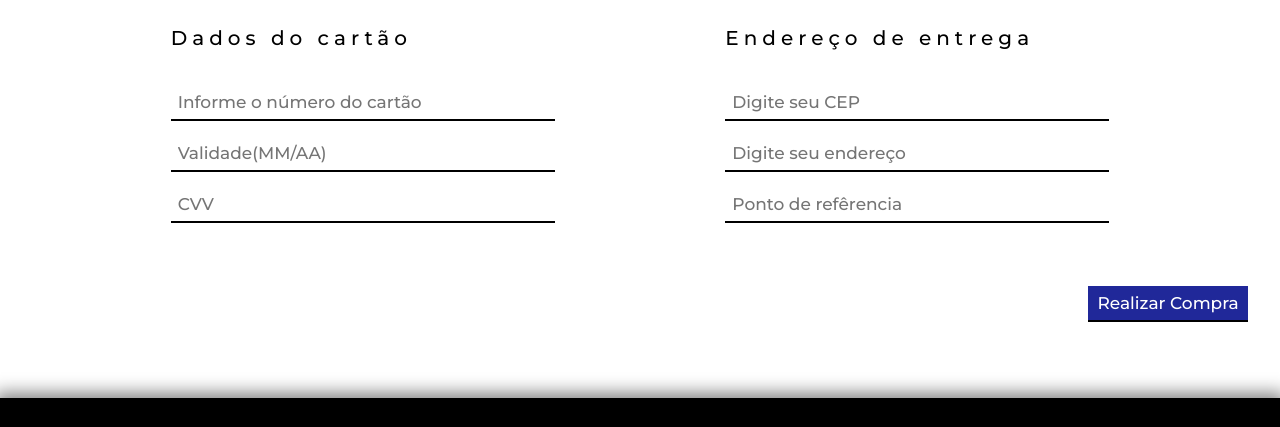
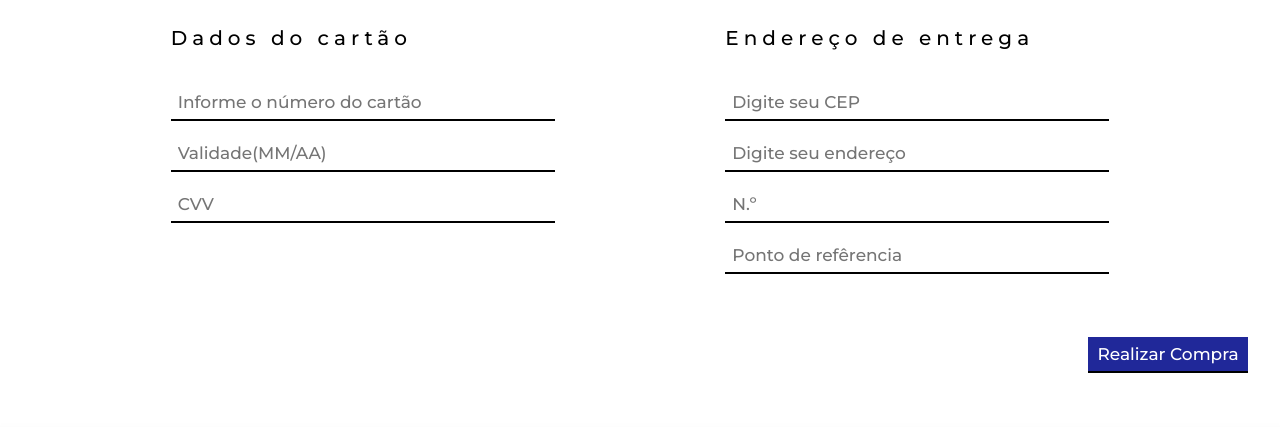
Before and after one commit to MatheusLopes13/JETSKATESHOP, a website: page src/pagamento/pagamento.html in a window 1280 px wide. Shown: the part 219-646 px from the top of the page. Drawn offline with Linux system fonts and the light colour scheme.

Commit message:
alteração na parte do endereço

```diff
--- a/src/pagamento/pagamento.html
+++ b/src/pagamento/pagamento.html
@@ -73,6 +73,7 @@
                     <p class="forma-pagamento">Endereço de entrega</p>
                  <input type="text" placeholder="Digite seu CEP">
                  <input type="text" placeholder="Digite seu endereço">
+                 <input type="text" placeholder="N.º">
                  <input type="text" placeholder="Ponto de refêrencia">
 
                 </div>
```
